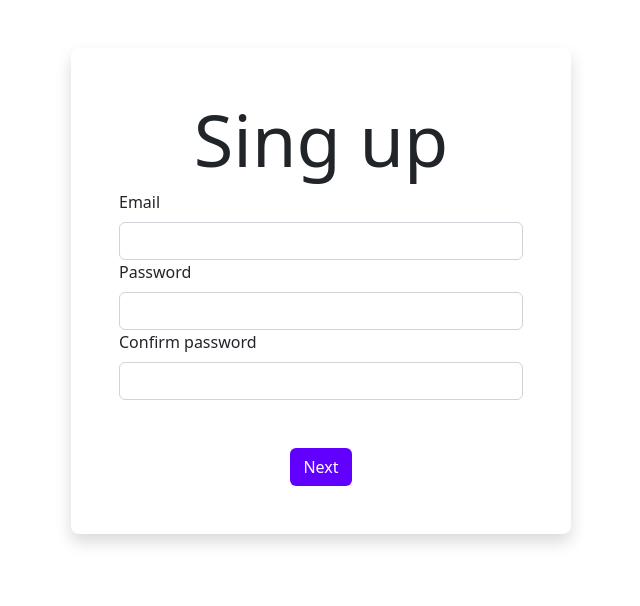
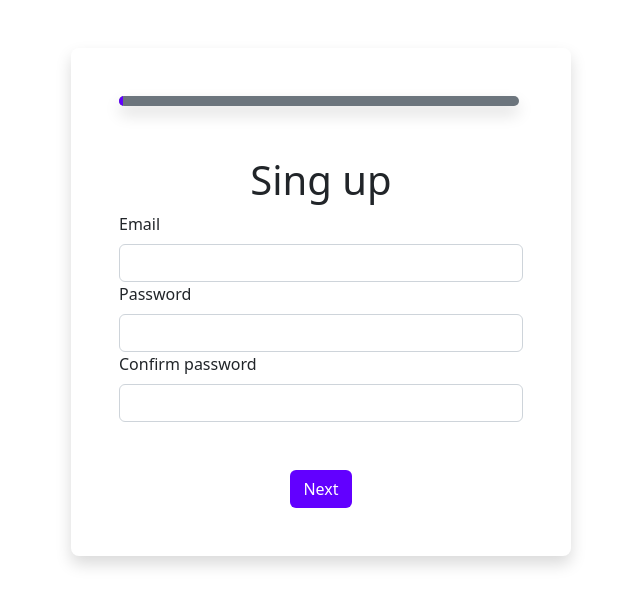
Before and after one commit to Texterly/Multi-step-form, a React (Create React App) app: page / in a window 1280 px wide. Shown: the top 606 px of the page, without its empty margins (319-959 px from the left). Built offline with nearby package versions, Linux system fonts and the light colour scheme.

Commit message:
Create Progress bar

```diff
--- a/src/components/Form.jsx
+++ b/src/components/Form.jsx
@@ -8,17 +8,6 @@ import Welcome from '../pages/Welcome';
 function Form() {
   const [page, setPage] = useState(0);
   const FormTitle = ['Sing up', 'Personal Info', 'Address', 'Done'];
-  // const PageDisplay = () => {
-  //   if (page === 0) {
-  //     return <SingUp />;
-  //   } else if (page === 1){
-  //     return <PersonalInfo />;
-  //   } else if (page === 2) {
-  //     return <Adress />;
-  //   }
-  //   return 'Page';
-  // };
-
   const PageDisplay = () => {
     if (page === 0) {
       return <SingUp />;
@@ -35,8 +24,17 @@ function Form() {
       className="container shadow p-5 mt-5 rounded-3"
       style={{ maxWidth: 500 }}
     >
+      <div className="progress-bar shadow bg-secondary rounded-3">
+        <div className="div" style={{ width: page === 0 ? '1%' : page === 1 ? '33.3%' : page === 2 ? '66.6%' : '100%', backgroundColor: page === 3 ? 'green' : 'var(--purple)' }}></div>
+      </div>
       <form className="form-container">
-        <h1 className="display-2">{FormTitle[page]}</h1>
+        <h1
+          className={`"display-2" ${
+            page === 3 ? 'text-success' : 'text-pueple'
+          }`}
+        >
+          {FormTitle[page]}
+        </h1>
         <div className="text-start">{PageDisplay()}</div>
         <div className="mt-5">
           {page !== 0 && page !== 3 ? (
@@ -51,10 +49,15 @@ function Form() {
           ) : null}
           <Button
             text={page !== 3 ? 'Next' : 'Finish'}
-            color="purple"
+            color={page !== 3 ? 'purple' : 'success'}
             onClick={(e) => {
               e.preventDefault();
-              setPage((currPage) => currPage + 1);
+              if (page === FormTitle.length - 1) {
+                window.alert('Are you done with the registration');
+                window.location.reload();
+              } else {
+                setPage((currPage) => currPage + 1);
+              }
             }}
           />
         </div>
```
Also changed, not shown: 1 other file (tests, documents, lock files or other folders).
